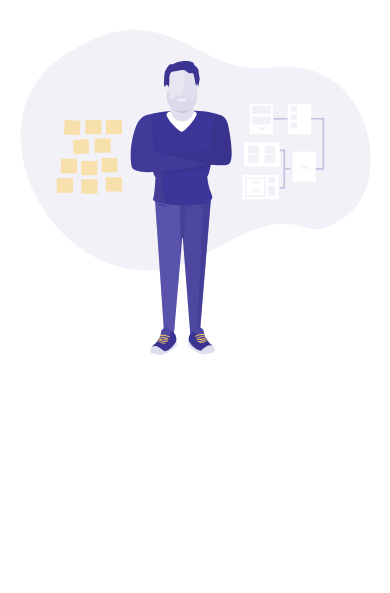
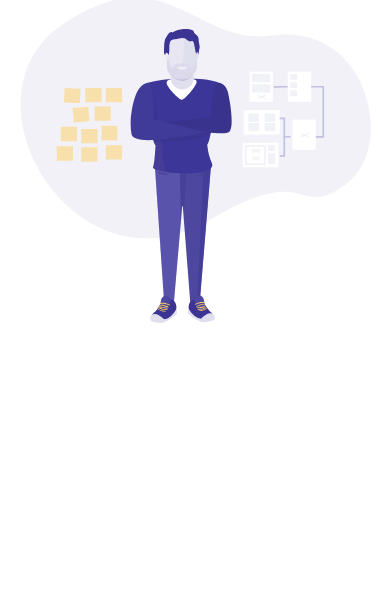
Before and after one commit to intrangeES/AJGasent, a plain HTML site: page index.html in a window 390 px wide. Shown: the part 251-844 px from the top of the page. Drawn offline with nearby package versions, Linux system fonts and the light colour scheme.

Commit message:
Javi prueba responsive 2

```diff
--- a/assets/css/main.css
+++ b/assets/css/main.css
@@ -318,7 +318,7 @@ body {
   margin-top: 10rem;
 }
 
-@media (max-width: 1180px) {
+@media(max-width: 1440px) {
 	.l-section {
 	  position: absolute;
 	  width: 100%;
@@ -326,6 +326,17 @@ body {
 	  margin-top: 5rem;
 	}
 }
+
+@media (max-width: 1180px) {
+	.l-section {
+	  position: absolute;
+	  width: 100%;
+	  height: 100%;
+	  margin-top: 3rem;
+	}
+}
+
+
 
 .device-notification {
   display: none;
@@ -1920,7 +1931,6 @@ width: auto;
 
 .about{
   font-size:10px;
-  Padding-top:26%;
 }
 .outer-nav>li {
     font-size: 28px;
```
